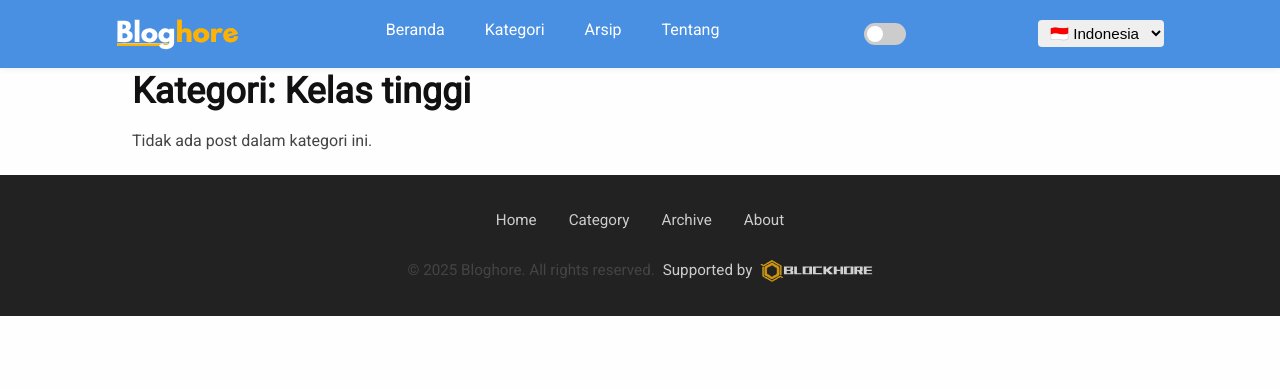
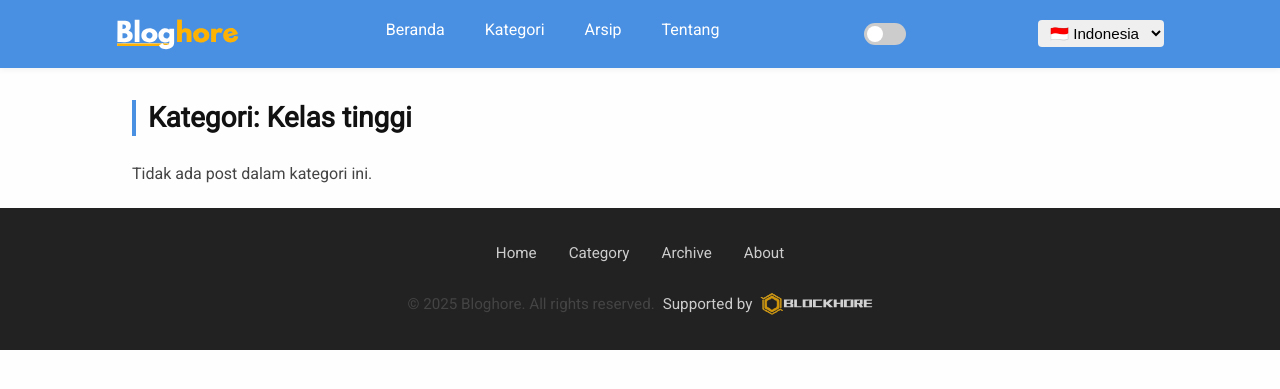
Before and after one commit to Blockhore/bloghore.github.io, a Jekyll site: the page built from category/kelas-tinggi.md, in a window 1280 px wide. Shown: the top 389 px of the page. Built offline with Jekyll 4.4.1, drawn with Linux system fonts in a browser that asks for light colours.

Commit message:
Update main.scss

```diff
--- a/assets/css/main.scss
+++ b/assets/css/main.scss
@@ -20,5 +20,6 @@
 @import "hero";
 @import "component";
 @import "post";
+@import "category";
 // 5. utilities & responsive
 @import "responsive";
```
